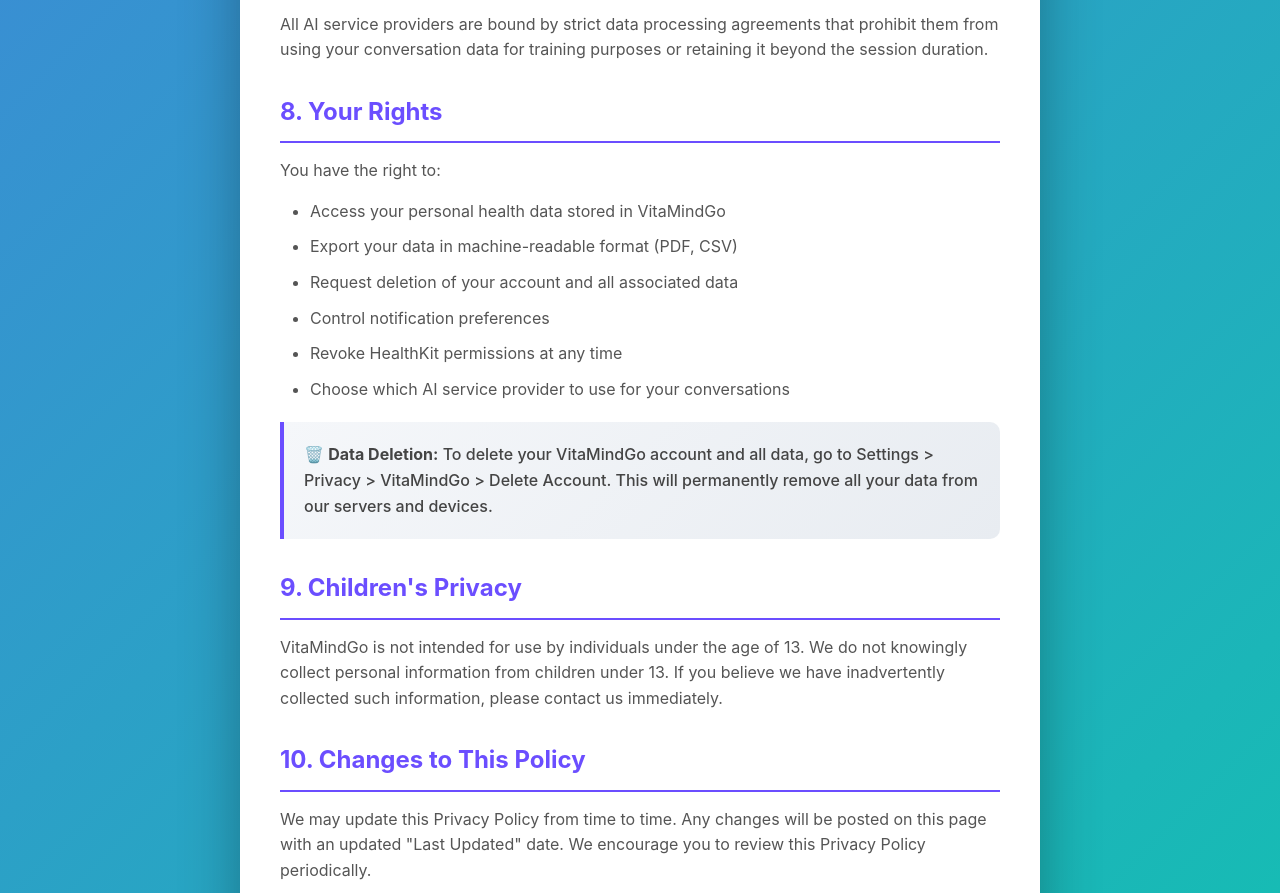
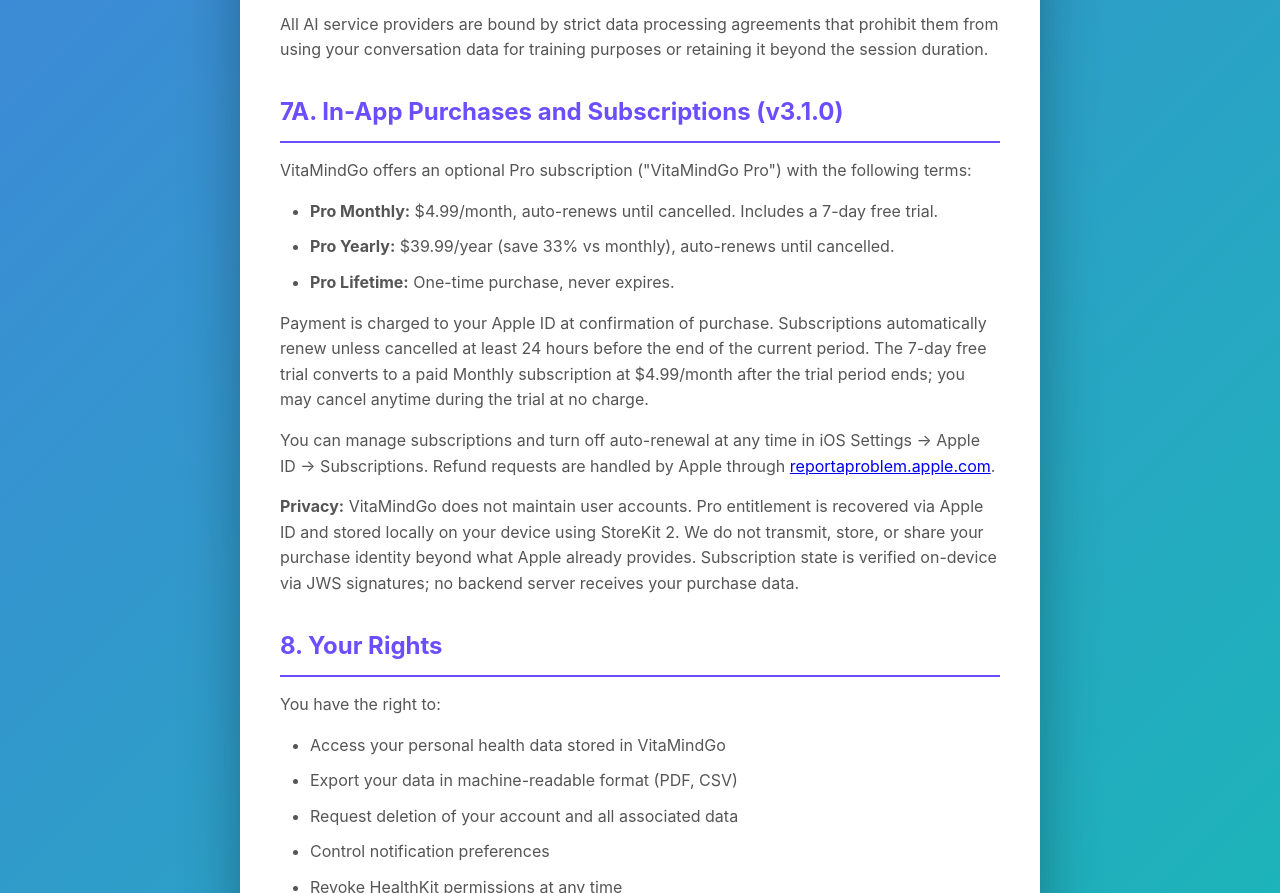
Before and after one commit to lauer3912/ios-VitaMindGo, a plain HTML site: page docs/PrivacyPolicy.html in a window 1280 px wide. Shown: the part 3234-4127 px from the top of the page. Drawn offline with Linux system fonts and the light colour scheme.

Commit message:
v3.1.0 Day 2 prep: PrivacyPolicy.html add §7A In-App Purchases; Listing.md add IAP reviewer notes + subscription metadata; AppStore/ASC-Setup-Cheatsheet-v3.1.0.md for 佛老爷 20-min ASC config

```diff
--- a/docs/PrivacyPolicy.html
+++ b/docs/PrivacyPolicy.html
@@ -209,6 +209,17 @@
             </ul>
             <p>All AI service providers are bound by strict data processing agreements that prohibit them from using your conversation data for training purposes or retaining it beyond the session duration.</p>
 
+            <h2>7A. In-App Purchases and Subscriptions (v3.1.0)</h2>
+            <p>VitaMindGo offers an optional Pro subscription ("VitaMindGo Pro") with the following terms:</p>
+            <ul>
+                <li><strong>Pro Monthly:</strong> $4.99/month, auto-renews until cancelled. Includes a 7-day free trial.</li>
+                <li><strong>Pro Yearly:</strong> $39.99/year (save 33% vs monthly), auto-renews until cancelled.</li>
+                <li><strong>Pro Lifetime:</strong> One-time purchase, never expires.</li>
+            </ul>
+            <p>Payment is charged to your Apple ID at confirmation of purchase. Subscriptions automatically renew unless cancelled at least 24 hours before the end of the current period. The 7-day free trial converts to a paid Monthly subscription at $4.99/month after the trial period ends; you may cancel anytime during the trial at no charge.</p>
+            <p>You can manage subscriptions and turn off auto-renewal at any time in iOS Settings &rarr; Apple ID &rarr; Subscriptions. Refund requests are handled by Apple through <a href="https://reportaproblem.apple.com">reportaproblem.apple.com</a>.</p>
+            <p><strong>Privacy:</strong> VitaMindGo does not maintain user accounts. Pro entitlement is recovered via Apple ID and stored locally on your device using StoreKit 2. We do not transmit, store, or share your purchase identity beyond what Apple already provides. Subscription state is verified on-device via JWS signatures; no backend server receives your purchase data.</p>
+
             <h2>8. Your Rights</h2>
             <p>You have the right to:</p>
             <ul>
```
Also changed, not shown: 2 other files.
